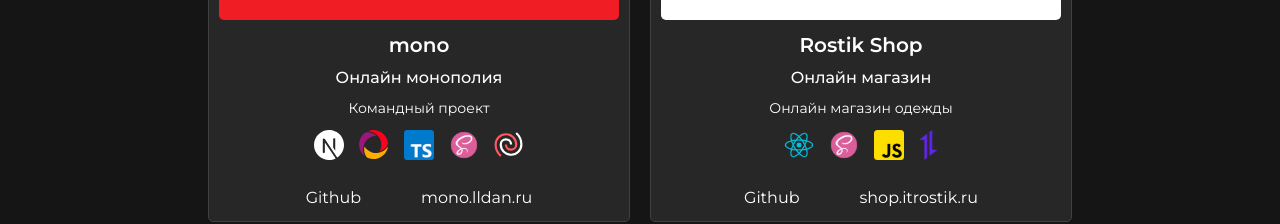
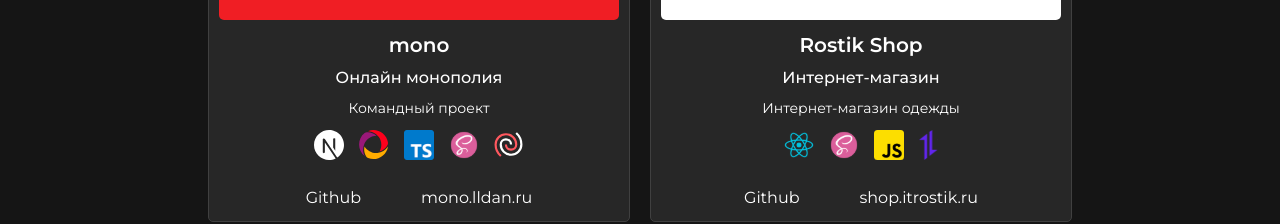
Before and after one commit to itrostik/poftfolio, a React (Vite) app: page / in a window 1280 px wide. Shown: the part 1490-1714 px from the top of the page. Built offline with nearby package versions, Linux system fonts and the light colour scheme.

Commit message:
изменил чуть-чуть описание проекта

```diff
--- a/src/components/Projects/Projects.tsx
+++ b/src/components/Projects/Projects.tsx
@@ -24,9 +24,9 @@
   },
   {
     name: "Rostik Shop",
-    title: "Онлайн магазин",
+    title: "Интернет-магазин",
     link: "https://shop.itrostik.ru/",
-    description: "Онлайн магазин одежды",
+    description: "Интернет-магазин одежды",
     stack: [react, scss, javascript, axios],
     logo: shop,
     domain: "shop.itrostik.ru",
```
Also changed, not shown: public/mono.png (deleted).
